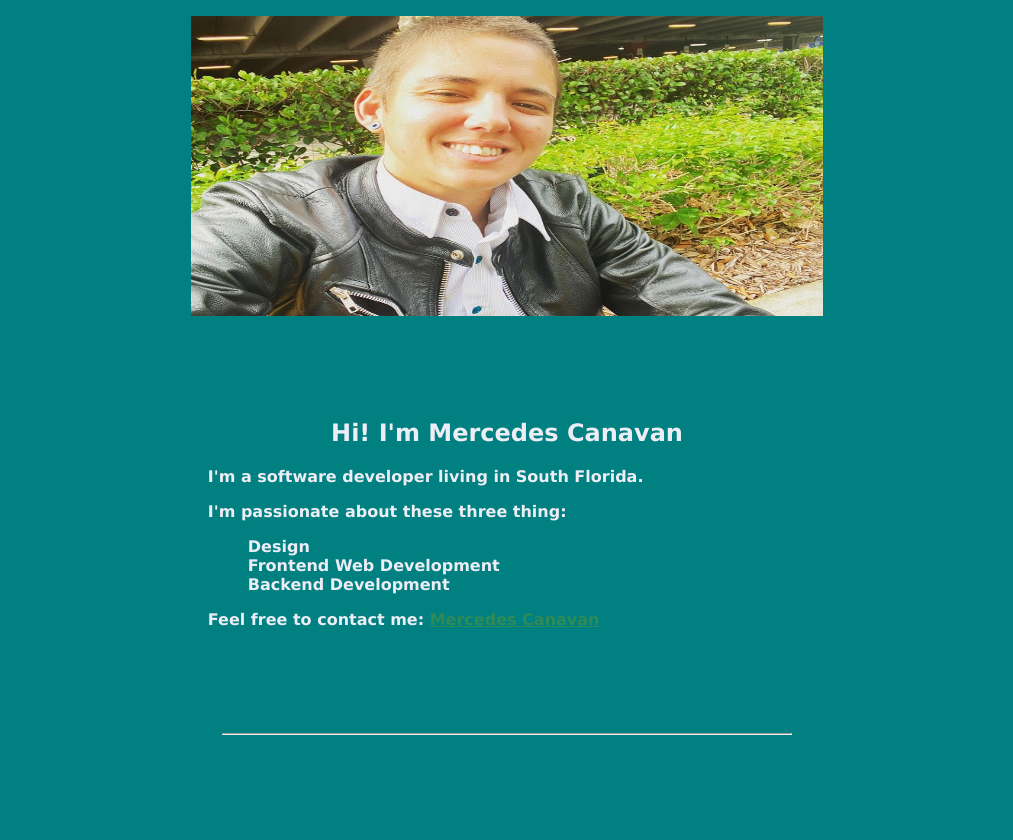
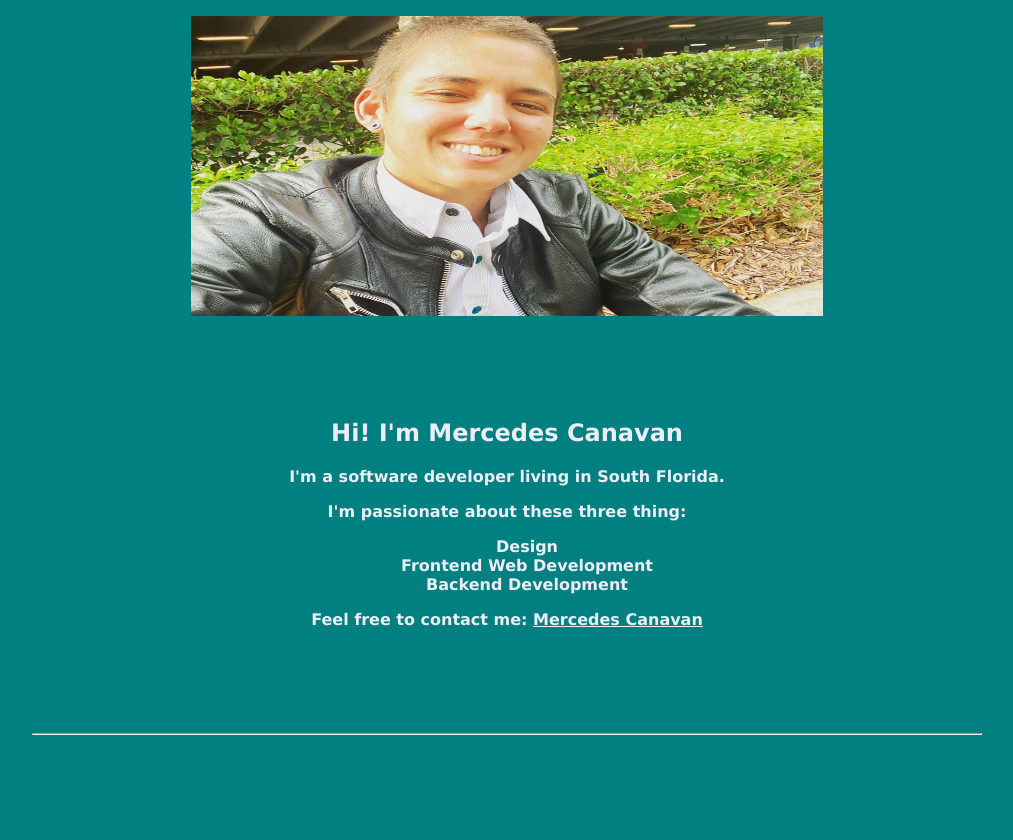
Before and after one commit to mercedessky/mercedessky.github.io, a plain HTML site: page index.html in a window 1280 px wide. Shown: the part 92-932 px from the top of the page, without its empty margins (133-1146 px from the left). Drawn offline with Linux system fonts and the light colour scheme.

Commit message:
Add files via upload

```diff
--- a/style.css
+++ b/style.css
@@ -23,17 +23,13 @@ hr {
     width: 75%;
 }
 
-main {
-    text-align: left;
-    width: 60%;
-    padding-left: 20%;
-}
+
  h2 {
      text-align: center;
  }
 
  a:link {
-     color:seagreen;
+     color:rgb(236, 237, 245);
  }
  a:visited {
      color:rgb(236, 237, 245);
```
